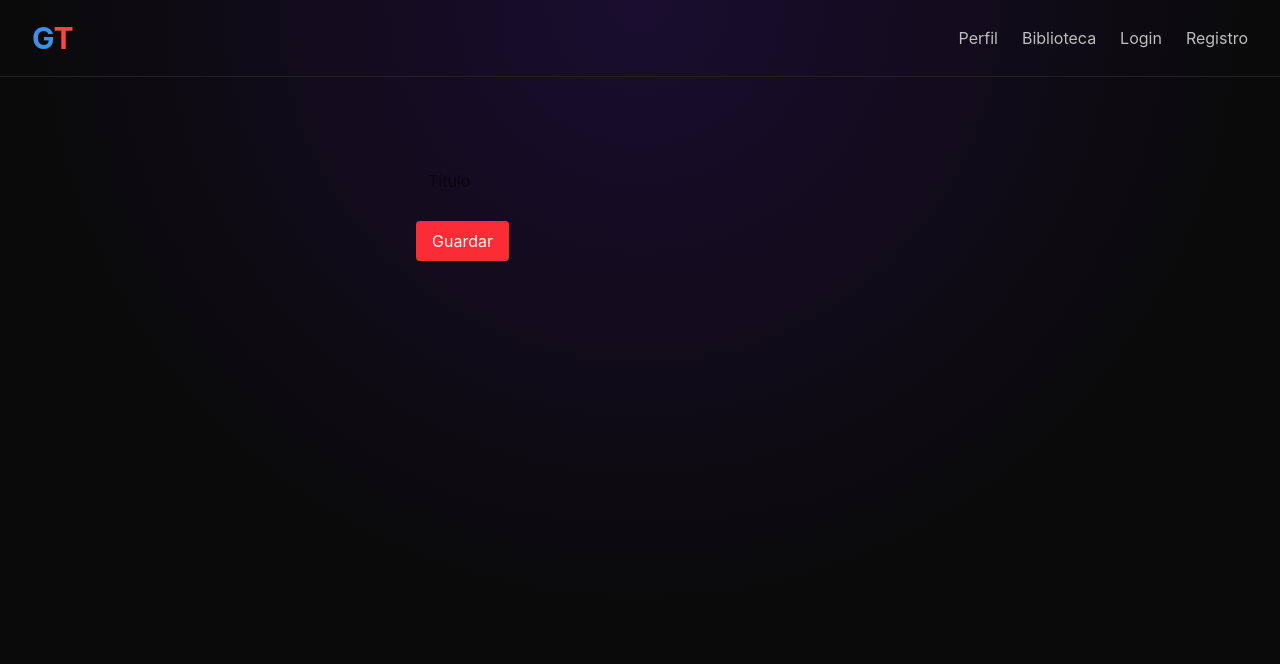
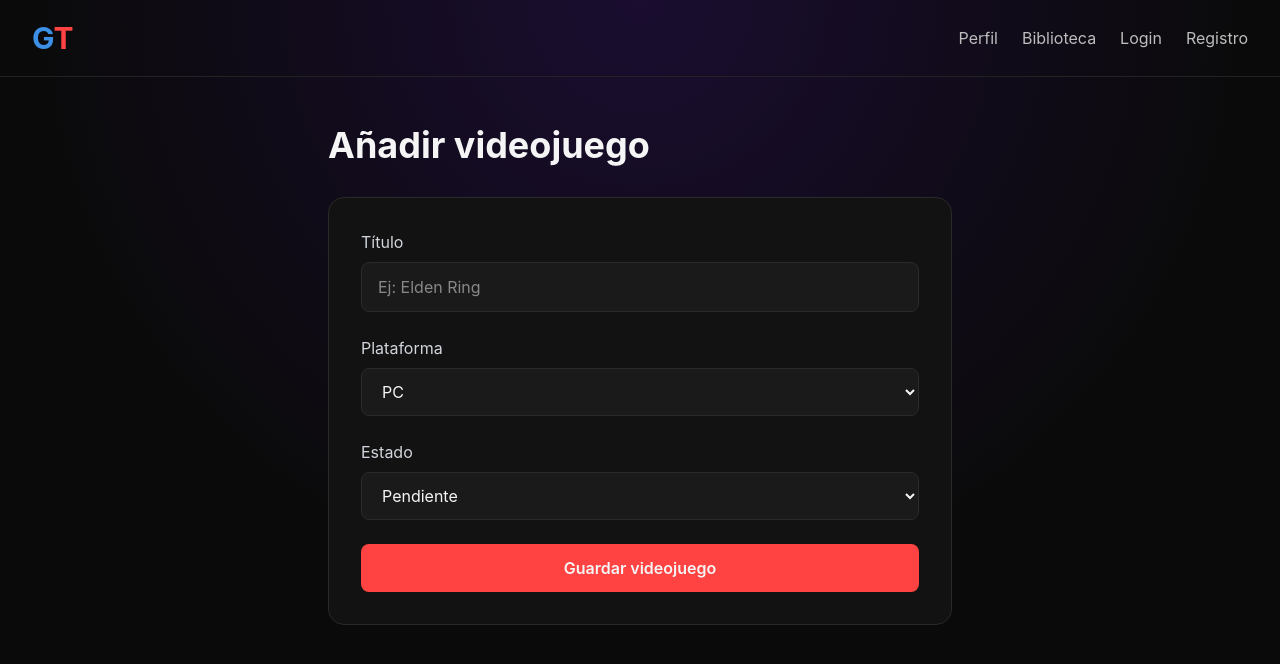
Before and after one commit to Irusito/GameTrail, a React app in the folder frontend/: page /add-game in a window 1280 px wide. Shown: the top 664 px of the page. Built offline with nearby package versions, Linux system fonts and the light colour scheme; the HTML template or start-up script is replaced by a standard one.

Commit message:
cambios al perfil y perfiles por usuario

```diff
--- a/frontend/src/pages/AddGame.jsx
+++ b/frontend/src/pages/AddGame.jsx
@@ -2,6 +2,8 @@ import { useState } from "react";
 
 export default function AddGame() {
   const [title, setTitle] = useState("");
+  const [platform, setPlatform] = useState("PC");
+  const [status, setStatus] = useState("Pendiente");
 
   async function handleSubmit() {
     try {
@@ -17,8 +19,8 @@ async function handleSubmit() {
           },
           body: JSON.stringify({
             title,
-          status: "Pendiente",
-          platform: "PC",
+            platform,
+            status,
           }),
         }
       );
@@ -26,27 +28,125 @@ async function handleSubmit() {
       const data = await response.json();
 
       console.log(data);
+
+      setTitle("");
+      setPlatform("PC");
+      setStatus("Pendiente");
     } catch (error) {
       console.error(error);
     }
   }
 
   return (
-    <main className="max-w-md mx-auto py-20">
+    <main className="max-w-2xl mx-auto px-6 py-12">
+
+      <h1 className="text-4xl font-bold mb-8">
+        Añadir videojuego
+      </h1>
+
+      <div
+        className="
+          bg-[#121212]
+          border
+          border-[#2A2A2A]
+          rounded-2xl
+          p-8
+          space-y-6
+        "
+      >
+
+        <div>
+          <label className="block mb-2 text-gray-300">
+            Título
+          </label>
+
           <input
             type="text"
-        placeholder="Título"
             value={title}
             onChange={(e) => setTitle(e.target.value)}
-        className="w-full p-3 text-black"
+            placeholder="Ej: Elden Ring"
+            className="
+              w-full
+              bg-[#1A1A1A]
+              border
+              border-[#2A2A2A]
+              rounded-lg
+              px-4
+              py-3
+              focus:outline-none
+            "
           />
+        </div>
+
+        <div>
+          <label className="block mb-2 text-gray-300">
+            Plataforma
+          </label>
+
+          <select
+            value={platform}
+            onChange={(e) => setPlatform(e.target.value)}
+            className="
+              w-full
+              bg-[#1A1A1A]
+              border
+              border-[#2A2A2A]
+              rounded-lg
+              px-4
+              py-3
+            "
+          >
+            <option>PC</option>
+            <option>PS5</option>
+            <option>PS4</option>
+            <option>Xbox Series X/S</option>
+            <option>Nintendo Switch</option>
+          </select>
+        </div>
+
+        <div>
+          <label className="block mb-2 text-gray-300">
+            Estado
+          </label>
+
+          <select
+            value={status}
+            onChange={(e) => setStatus(e.target.value)}
+            className="
+              w-full
+              bg-[#1A1A1A]
+              border
+              border-[#2A2A2A]
+              rounded-lg
+              px-4
+              py-3
+            "
+          >
+            <option>Pendiente</option>
+            <option>Jugando</option>
+            <option>Completado</option>
+            <option>Platinado</option>
+            <option>Abandonado</option>
+          </select>
+        </div>
 
         <button
           onClick={handleSubmit}
-        className="mt-4 bg-red-500 px-4 py-2 rounded"
+          className="
+            w-full
+            bg-[#FF4242]
+            hover:bg-[#FF5D5D]
+            py-3
+            rounded-lg
+            font-semibold
+            transition
+          "
         >
-        Guardar
+          Guardar videojuego
         </button>
+
+      </div>
+
     </main>
   );
 }
--- a/frontend/src/pages/Profile.jsx
+++ b/frontend/src/pages/Profile.jsx
@@ -1,24 +1,54 @@
-import { User } from "lucide-react";
+import { useEffect, useState } from "react";
 
 export default function Profile() {
   const user = JSON.parse(
     localStorage.getItem("user")
   );
 
-  const recentGames = [
+  const [games, setGames] = useState([]);
+
+  useEffect(() => {
+    async function fetchGames() {
+      try {
+        const token = localStorage.getItem("token");
+
+        const response = await fetch(
+          "http://localhost:5000/api/games",
           {
-      title: "Elden Ring",
-      status: "Completado",
+            headers: {
+              Authorization: `Bearer ${token}`,
             },
-    {
-      title: "Persona 5 Royal",
-      status: "Jugando",
-    },
-    {
-      title: "Bloodborne",
-      status: "Platinado",
-    },
-  ];
+          }
+        );
+
+        const data = await response.json();
+
+        setGames(data);
+      } catch (error) {
+        console.error(error);
+      }
+    }
+
+    fetchGames();
+  }, []);
+
+  const pendingCount = games.filter(
+    (game) => game.status === "Pendiente"
+  ).length;
+
+  const playingCount = games.filter(
+    (game) => game.status === "Jugando"
+  ).length;
+
+  const completedCount = games.filter(
+    (game) => game.status === "Completado"
+  ).length;
+
+  const platinumCount = games.filter(
+    (game) => game.status === "Platinado"
+  ).length;
+
+  const recentGames = games.slice(-3).reverse();
 
   return (
     <main className="max-w-5xl mx-auto px-6 py-12">
@@ -39,9 +69,10 @@ export default function Profile() {
               items-center
               justify-center
               mb-4
+              text-4xl
             "
           >
-            {/* <User size={50} /> */}
+            🎮
           </div>
 
           <h1 className="text-3xl font-bold">
@@ -82,27 +113,27 @@ export default function Profile() {
         "
       >
         <StatCard
-          value="12"
+          value={pendingCount}
           label="Pendientes"
         />
 
         <StatCard
-          value="4"
+          value={playingCount}
           label="Jugando"
         />
 
         <StatCard
-          value="25"
+          value={completedCount}
           label="Completados"
         />
 
         <StatCard
-          value="5"
+          value={platinumCount}
           label="Platinados"
         />
       </section>
 
-      {/* Últimos juegos */}
+      {/* Últimos videojuegos */}
 
       <section
         className="
@@ -118,10 +149,15 @@ export default function Profile() {
           Últimos videojuegos
         </h2>
 
+        {recentGames.length === 0 ? (
+          <p className="text-gray-400">
+            Todavía no has añadido videojuegos.
+          </p>
+        ) : (
           <div className="space-y-3">
             {recentGames.map((game) => (
               <div
-              key={game.title}
+                key={game._id}
                 className="
                   flex
                   justify-between
@@ -140,6 +176,7 @@ export default function Profile() {
               </div>
             ))}
           </div>
+        )}
       </section>
 
     </main>
@@ -167,9 +204,4 @@ function StatCard({ value, label }) {
       </div>
     </div>
   );
-
-  /*<Link to="/library">
-  Ver biblioteca completa
-</Link>*/
-
 }
```
Lines whose indentation alone changed are shown as unchanged.
